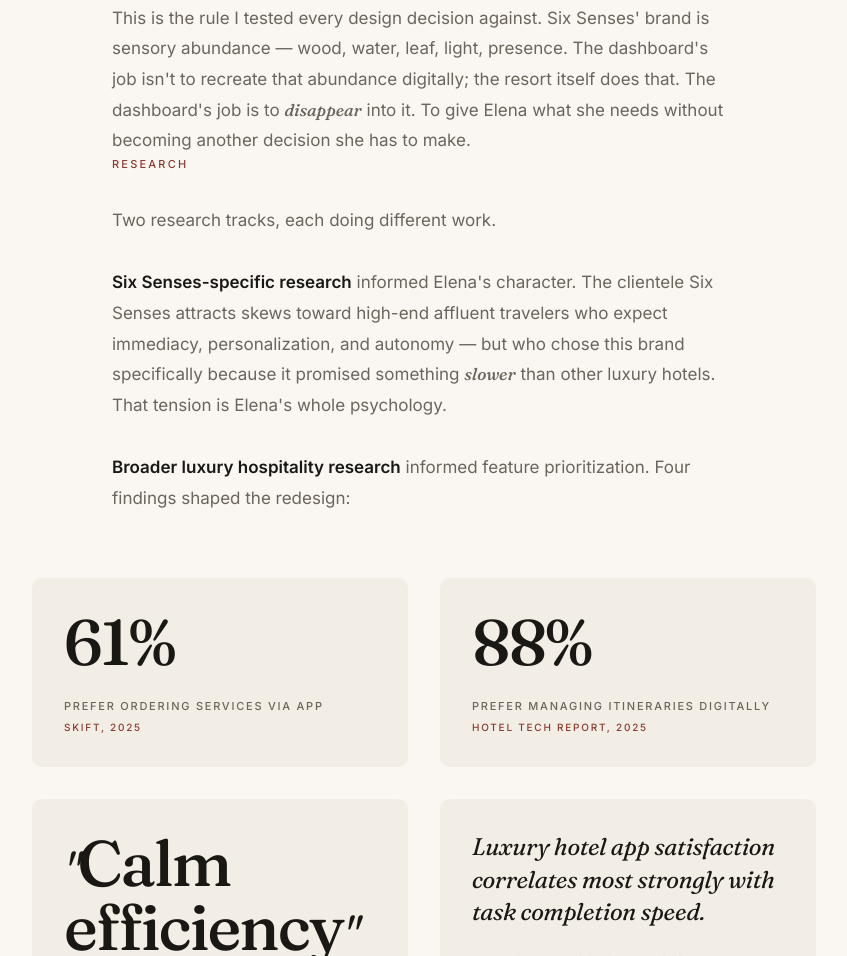
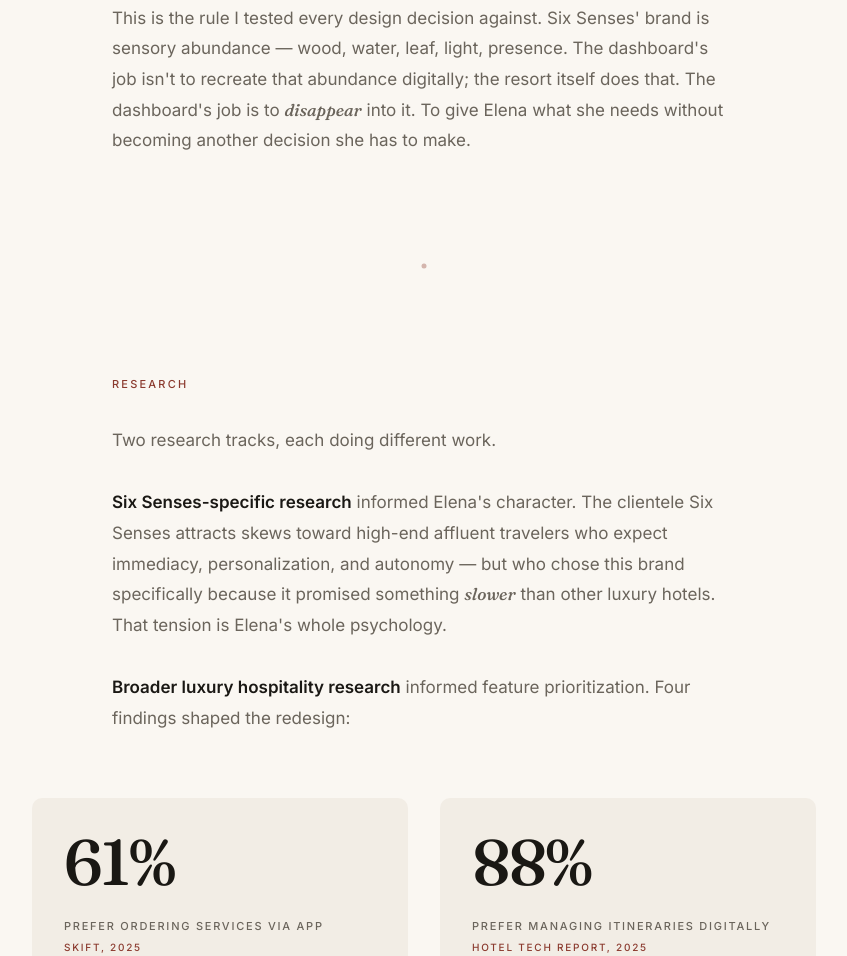
Before and after one commit to mylo-source/myra-portfolio, a plain HTML site: page sixsenses.html in a window 1280 px wide. Shown: the part 4786-5742 px from the top of the page, without its empty margins (216-1063 px from the left). Drawn offline with Linux system fonts and the light colour scheme.

Commit message:
Fix missing spacing in Research section

```diff
--- a/sixsenses.html
+++ b/sixsenses.html
@@ -942,6 +942,8 @@
   </div>
 </section>
 
+<div class="silence" aria-hidden="true"></div>
+
 <!-- =========================================================
      RESEARCH
      ========================================================= -->
```
